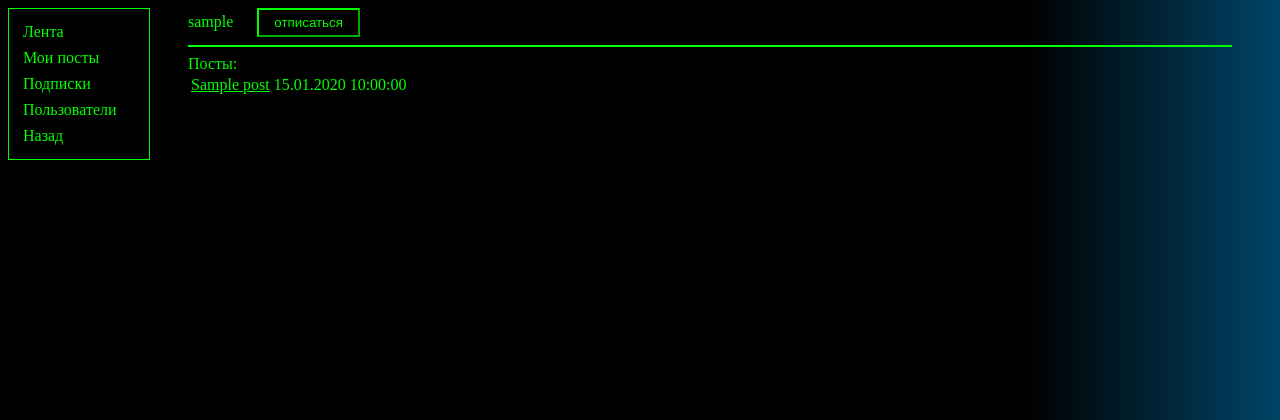
After one commit to Butonix/django_test_1, a Django app: page /blog/user/1 in a window 1280 px wide. The commit adds this page. Shown: the top 420 px of the page. Run offline with Django 3.2, Linux system fonts and the light colour scheme; a user stored in the database is signed in; tables that the repository leaves empty hold one stand-in row (values such as "Sample post").

Commit message:
Убран user.id из форм подписки-отписка, проверка авторства при удалении постов

```diff
--- a/blog/templates/blog/base.css
+++ b/blog/templates/blog/base.css
@@ -1,48 +1,94 @@
 <style>
 
+body {
+    background: #000;
+    background: linear-gradient(to right, black 80%, #046);
+    color: #0f0;
+}
 
-#ti
-{
+a {
+    color: #0f0;
 
+}
+
+hr{
+    color: #0f0;
+    background-color: #0f0; /* Цвет линии для браузера Firefox и Opera */
+    height: 2px; /* Толщина линии */
+    border: none;
+}
+
+input[type=submit] {
+    padding:5px 15px;
+    border:1 none;
+    background: transparent;
+    border-color: #0f0;
+    color: #0f0;
+}
+
+input[type=submit]:hover {
+    padding:5px 15px;
+    border:1 none;
+    background: #0F0;
+    border-color: #0F0;
+    color: #000;
+}
+
+{*====================================*}
+.r_form {
+
+     display: inline;
+     margin-left: 20px;
+
+}
+
+
+.menu_item {
+       display: block;
+       width: 100px;
+       padding: 4px;
+       color: #0f0;
+       text-decoration: none;
+}
+
+.menu_item:hover {
+    background: #0f0;
+    color: #000;
+}
+
+
+{*====================================*}
+#parent{
+    border: 1px solid;
+    border-color: #f00;
+    background: #a0f;
+}
+
+#menu {
+    width: 120px;
+    float: left;
+    padding: 10px;
+    border: 1px solid;
+    border-color: #0f0;
+    display: block;
+    height: 100%;
+}
+
+#data {
+    margin-left: 140px;
+
+    padding: 0px  40px  0px  40px;
+}
+
+#ti {
     display:block;
     width: 100%;
 }
-#ta
-{
 
+#ta {
     display:block;
     width: 100%;
     height: 300px;
-
 }
 
-.blog_menuitem {
-       display: block;
-
-       width: 100px;
-       padding: 4px;
-       background: #baf;
-       color: #000;
-  }
-
-.blog_menuitem:hover {
-    background: #a8f;
-    color: #ffe;
-   }
-
-#menu{
-    float: left;
-    background: #baf;
-    padding: 10px;
-
-    }
-
-#data{
-    float: left;
-    margin-left: 10px;
-
-    height: 100vh;
-    width: 50%;
-    padding: 10px;
-}
 </style>
--- a/blog/templates/blog/feed_list.html
+++ b/blog/templates/blog/feed_list.html
@@ -6,11 +6,10 @@
 </head>
 <body>
 {% include "blog/menu_inline.html" %}
+
 <div id="data">
     {% if not object_list %}
-
         Лента пуста
-
     {% else %}
         <table>
         {% for feed in object_list %}
@@ -18,11 +17,12 @@
             <td><a href="{% url 'blog:user' feed.post.author_id %}"> {{feed.post.author}} </a></td>
             <td><a href="{% url 'blog:post' feed.post.id %}">  {{feed.post.title}} </a></td>
             <td>    {{feed.post.date| date:"d.m.Y H:i:s"}}</td>
+            <td> __ {% if  is_read %} прочитан {% else %} не прочитан {% endif %} </td>
         </tr>
         {% endfor %}
-
         </table>
     {% endif %}
 </div>
+
 </body>
 </html>
--- /dev/null
+++ b/blog/templates/blog/menu_inline.html
@@ -0,0 +1,9 @@
+{% include 'blog/base.css' %}
+
+<div id = "menu">
+<a class="menu_item" href="{% url 'blog:feed'  %}"> Лента </a>
+<a class="menu_item" href="{% url 'blog:post_list' %}"> Мои посты </a>
+<a class="menu_item" href="{% url 'blog:subscribes' %}"> Подписки </a>
+<a class="menu_item" href="{% url 'blog:users' %}"> Пользователи </a>
+<a class="menu_item" href="{% url 'home' %}"> Назад </a>
+</div>
--- a/blog/templates/blog/post_list.html
+++ b/blog/templates/blog/post_list.html
@@ -10,10 +10,8 @@
 <a href="{% url  'blog:new_post' %}">Новый пост</a>
 <hr>
 {% if list_posts %}
-<table border = "0"  cellpadding="2" cellspacing="4" >
- <tr bgcolor="ddaaff">
-    <td>Пост</td><td colspan="2" >Дата</td>
-    </tr>
+<table >
+
     {% for post in list_posts %}
     <tr>
         <td><a href ="{% url 'blog:post' post.id %}">{{post.title}}</a> </td>
--- a/blog/templates/blog/user_detail.html
+++ b/blog/templates/blog/user_detail.html
@@ -9,14 +9,14 @@
 <div id="data">
      {{object}}
 
-<hr>
-
-{% if is_subscribed %}
-Вы подписаны
-
+    {% if subscribe %}
+        <form action="{% url 'blog:delete_subscribe' subscribe.id %}" method="post" class="r_form">{% csrf_token %}
+            <input type="hidden" name="redirect_url" value="{{request.path}}"/>
+            <input type="submit" value="отписаться"/>
+        </form>
     {% else %}
-<form action="{% url 'blog:subscribe' %}" method="post"  >{% csrf_token %}
-    {{subscribe_form}}
+        <form action="{% url 'blog:subscribe' %}" method="post" class="r_form" >{% csrf_token %}
+            <input type="hidden" name="blog" value="{{user.id}}"/>
             <input type="hidden" name="redirect_url" value="{{request.path}}"/>
             <input type="submit" value="Подписаться"/>
         </form>
@@ -24,13 +24,13 @@
 
 <hr>
 {% if list_posts %}
-<table border = "0"  cellpadding="2" cellspacing="4" >
- <tr bgcolor="ddaaff">
-    <td>Пост</td><td>Дата</td>
-    </tr>
+    Посты:
+    <table >
         {% for post in list_posts %}
         <tr>
-    <td><a href ="{% url 'blog:post' post.id %}">{{post.title}}</a> </td>
+            <td>
+            <a href ="{% url 'blog:post' post.id %}">{{post.title}}</a>
+            </td>
             <td> {{post.date| date:"d.m.Y H:i:s"}} </td>
          </tr>
         {% endfor %}
--- a/blog/templates/blog/user_list.html
+++ b/blog/templates/blog/user_list.html
@@ -10,7 +10,10 @@
 <div id="data">
 
 {% for user in object_list %}
-<p><a href = "{% url 'blog:user' user.id %}"> {{user.username}}</a></p>
+    <a href = "{% url 'blog:user' user.id %}"> {{user.username}}</a>
+
+
+    <br><br>
 {% endfor %}
 </div>
 </body>
--- a/blog/urls.py
+++ b/blog/urls.py
@@ -1,12 +1,12 @@
 from django.conf.urls import url
-
+from django.contrib.auth.decorators import login_required
 
 from . import views
 
 
 urlpatterns = [
 
-    url(r'^$', views.ListPosts.as_view(), name='post_list'),
+    url(r'^$', login_required(views.ListPosts.as_view(), login_url='/'), name='post_list'),
     url(r'^feed', views.ListFeed.as_view(), name='feed'),
     url(r'^new_post$', views.NewPost.as_view(), name='new_post'),
     url(r'^post/(?P<pk>[0-9]+)$', views.DetailPost.as_view(), name='post'),
--- a/blog/views.py
+++ b/blog/views.py
@@ -1,9 +1,15 @@
 from django.views import generic
 from django import forms
 from blog import models
-from django.shortcuts import redirect, render
+from django.shortcuts import redirect, render, get_object_or_404
 from django.contrib.auth.models import User
-from django.core import exceptions
+from django.utils.decorators import method_decorator
+
+class ErrorMixin:
+
+    def error(self,  error):
+        return render(self.request, 'blog/error.html', {'error': error})
+
 
 class ListPosts(generic.ListView):
     model = models.Post
@@ -23,11 +29,21 @@ class PostForm(forms.Form):
                            widget=forms.Textarea(attrs={'id': 'ta'}))
 
 
-class DeletePost(generic.DeleteView):
+class DeletePost(generic.DeleteView, ErrorMixin):
     model = models.Post
 
-    def get_success_url(self):
-        return self.request.POST.get('redirect_url', default='/')
+    def delete(self, request, *args, **kwargs):
+        """class DeletionMixin(object).delete() добавил проверку post.author == request.user"""
+        """
+        Calls the delete() method on the fetched object and then
+        redirects to the success URL.
+        """
+        obj = self.get_object()
+        if obj.author == request.user:
+            obj.delete()
+            return redirect(request.POST.get('redirect_url', default='/'))
+        else:
+            return self.error('Вы не можете удалять чужие записи')
 
 
 class NewPost(generic.FormView):
@@ -45,9 +61,6 @@ class NewPost(generic.FormView):
 
     def form_invalid(self, form):
         return render(self.request, 'error.html', {'error': 'ошибки в заполнении формы'})
-
-
-
 
 
 class DetailPost(generic.DetailView):
@@ -68,31 +81,32 @@ class DetailUser(generic.DetailView):
         context = super(generic.DetailView, self).get_context_data(**kwargs)
         user = context['object']
         context['list_posts'] = models.Post.objects.filter(author=user)
-        context['subscribe_form'] = SubscribeForm(initial={'blog': user.id,
-                                                           'subscriber': self.request.user.id})
-        context['is_subscribed'] = models.Subscribers.objects.filter(
-            blog=user, subscriber=self.request.user).exists()
+        if models.Subscribers.objects.filter(blog=user, subscriber=self.request.user).exists():
+            context['subscribe'] = models.Subscribers.objects.get(blog=user, subscriber=self.request.user)
         return context
-
-
-class SubscribeForm(forms.Form):
-    blog = forms.CharField(widget=forms.HiddenInput)
-    subscriber = forms.CharField(widget=forms.HiddenInput)
 
 
 class DeleteSubscribe(generic.DeleteView):
     model = models.Subscribers
 
     def get_success_url(self):
-        return self.request.POST.get('redirect_url', default='/')
+        return self.request.POST.get('redirect_url', default='/blog')
 
 
-class CreateSubscribe(generic.CreateView):
-    model = models.Subscribers
-    fields = ['subscriber', 'blog']
+class CreateSubscribe(generic.View, ErrorMixin):    # лениво использовать form ради одного поля
+                                                    # при том что второе всеравно заполнять из request
+    def post(self, request, *args, **kwargs):
+        subscriber = request.user
+        try:
+            blog_id = int(request.POST['blog'])
+        except (ValueError, KeyError):
+            return self.error('Неверный id блога')
 
-    def get_success_url(self):
-        return self.request.POST.get('redirect_url', default='/')
+        blog = get_object_or_404(User, pk=blog_id)
+        if models.Subscribers.objects.filter(blog=blog, subscriber=subscriber).exists():
+            return self.error('Вы уже подписаны')
+        models.Subscribers(blog=blog, subscriber=subscriber).save()
+        return redirect(request.POST.get('redirect_url', default='/'))
 
 
 class ListUsers(generic.ListView):
```
Also changed, not shown: blog/templates/blog/post_confirm_delete.html (added, +18 -0 lines), blog/templates/blog/post_detail.html (+11 -8 lines), blog/templates/blog/subscribers_list.html (+10 -14 lines), manage.py (added, +22 -0 lines), 1 other file. Lines whose indentation alone changed are shown as unchanged.
